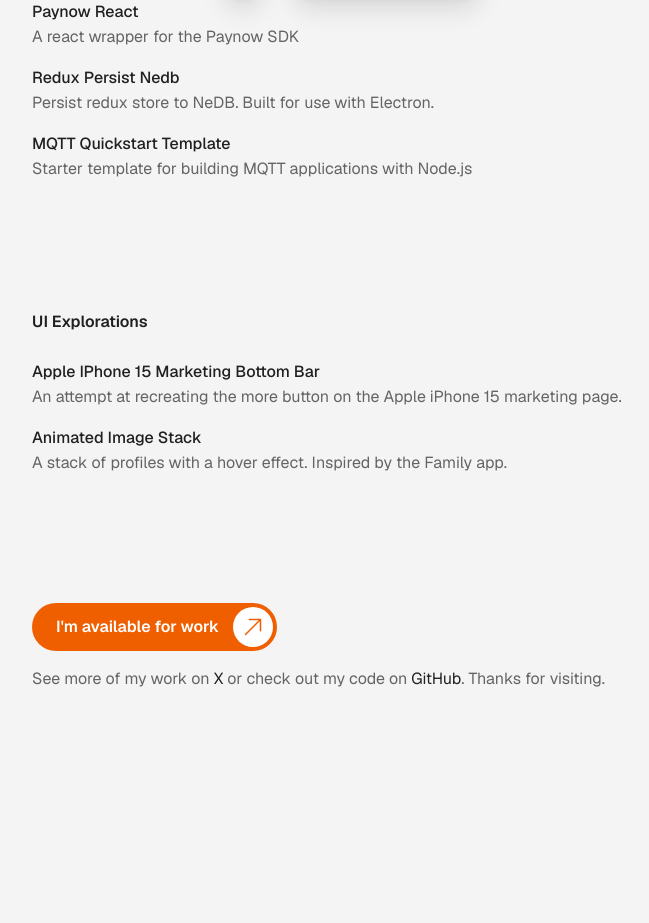
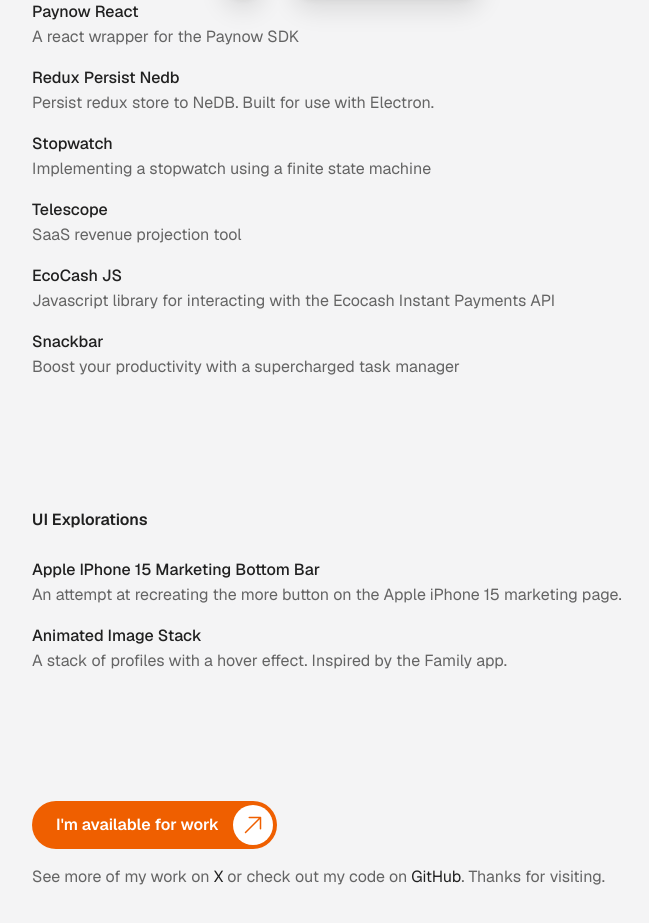
Before and after one commit to tate2301/atipamara, a Next.js app: page / in a window 1280 px wide. Shown: the part 780-1703 px from the top of the page, without its empty margins (288-937 px from the left). Before the commit the page ends 1663 px from the top, so only its background shows below. Built offline with nearby package versions, Linux system fonts and the light colour scheme.

Commit message:
fix: fix build errors

```diff
--- a/app/page.tsx
+++ b/app/page.tsx
@@ -50,17 +50,33 @@ export default function About() {
           <ProjectCard
             title="paynow react"
             description="A react wrapper for the Paynow SDK"
-            link="https://github.com/tate2301/paynow-react"
+            link="https://paynow.atipamara.xyz"
           />
+
           <ProjectCard
             title="redux persist nedb"
             description="Persist redux store to NeDB. Built for use with Electron."
             link="https://github.com/tate2301/redux-persist-nedb"
           />
           <ProjectCard
-            title="MQTT quickstart template"
-            description="Starter template for building MQTT applications with Node.js"
-            link="https://github.com/tate2301/mqtt-starter"
+            title="Stopwatch"
+            description="Implementing a stopwatch using a finite state machine"
+            link="https://github.com/tate2301/stopwatch"
+          />
+          <ProjectCard
+            title="Telescope"
+            description="SaaS revenue projection tool"
+            link="https://toolkit.atipamara.xyz"
+          />
+          <ProjectCard
+            title="EcoCash JS"
+            description="Javascript library for interacting with the Ecocash Instant Payments API"
+            link="https://github.com/tate2301/ecocash-js"
+          />
+          <ProjectCard
+            title="Snackbar"
+            description="Boost your productivity with a supercharged task manager"
+            link="https://snackbar.atipamara.xyz"
           />
         </div>
       </div>
--- a/components/Playground/DynamicIslandPlayground.tsx
+++ b/components/Playground/DynamicIslandPlayground.tsx
@@ -209,7 +209,7 @@ export function DynamicIsland(props: {
           props.className,
         )}
       >
-        {props.items[props.active].icon}
+        {props.items[props.active]?.icon}
       </motion.div>
       <Dots
         items={props.items}
```
